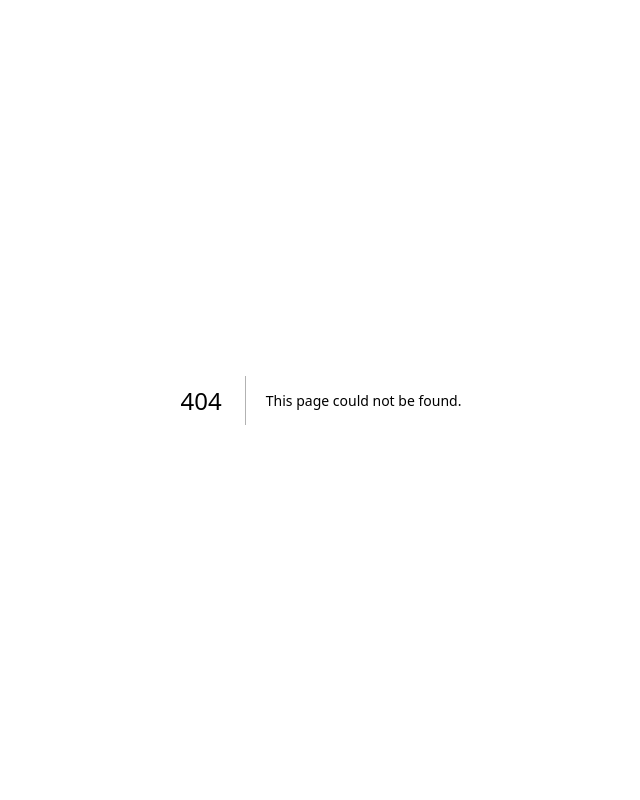
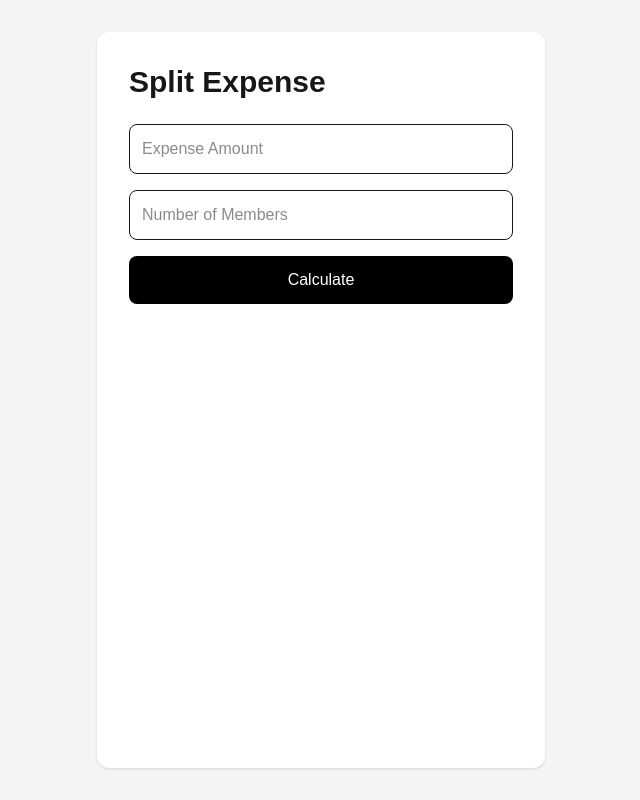
Before and after one commit to shengen13/splitnest, a Next.js app: page /split-expense in a window 1280 px wide. Before the commit this address had no page. Shown: the whole page, without its empty margins (319-959 px from the left). Built offline with nearby package versions, Linux system fonts and the light colour scheme.

Commit message:
add slpit expence

```diff
--- a/app/add-member/page.tsx
+++ b/app/add-member/page.tsx
@@ -0,0 +1,73 @@
+"use client";
+
+import { useEffect, useState } from "react";
+
+export default function AddMemberPage() {
+  const [memberName, setMemberName] = useState("");
+  const [members, setMembers] = useState<string[]>([]);
+
+  useEffect(() => {
+    const savedMembers = localStorage.getItem("members");
+
+    if (savedMembers) {
+      setMembers(JSON.parse(savedMembers));
+    }
+  }, []);
+
+  const handleAddMember = () => {
+    if (!memberName.trim()) return;
+
+    const updatedMembers = [...members, memberName];
+
+    setMembers(updatedMembers);
+
+    localStorage.setItem(
+      "members",
+      JSON.stringify(updatedMembers)
+    );
+
+    setMemberName("");
+  };
+
+  return (
+    <div className="min-h-screen bg-gray-100 p-8">
+      <div className="bg-white p-8 rounded-xl shadow max-w-md mx-auto">
+        <h1 className="text-3xl font-bold mb-6">
+          Add Member
+        </h1>
+
+        <input
+          type="text"
+          placeholder="Member Name"
+          value={memberName}
+          onChange={(e) => setMemberName(e.target.value)}
+          className="w-full border rounded-lg p-3 mb-4"
+        />
+
+        <button
+          onClick={handleAddMember}
+          className="w-full bg-black text-white py-3 rounded-lg"
+        >
+          Add Member
+        </button>
+      </div>
+
+      <div className="max-w-4xl mx-auto mt-10">
+        <h2 className="text-2xl font-bold mb-4">
+          Members
+        </h2>
+
+        <div className="grid gap-4">
+          {members.map((member, index) => (
+            <div
+              key={index}
+              className="bg-white p-5 rounded-xl shadow"
+            >
+              👤 {member}
+            </div>
+          ))}
+        </div>
+      </div>
+    </div>
+  );
+}
--- /dev/null
+++ b/app/split-expense/page.tsx
@@ -0,0 +1,63 @@
+"use client";
+
+import { useState } from "react";
+
+export default function SplitExpensePage() {
+  const [amount, setAmount] = useState("");
+  const [members, setMembers] = useState("");
+  const [result, setResult] = useState<number | null>(null);
+
+  const calculateSplit = () => {
+    const totalAmount = Number(amount);
+    const totalMembers = Number(members);
+
+    if (!totalAmount || !totalMembers) return;
+
+    setResult(totalAmount / totalMembers);
+  };
+
+  return (
+    <div className="min-h-screen bg-gray-100 p-8 flex justify-center">
+      <div className="bg-white p-8 rounded-xl shadow w-full max-w-md">
+        <h1 className="text-3xl font-bold mb-6">
+          Split Expense
+        </h1>
+
+        <input
+          type="number"
+          placeholder="Expense Amount"
+          value={amount}
+          onChange={(e) => setAmount(e.target.value)}
+          className="w-full border rounded-lg p-3 mb-4"
+        />
+
+        <input
+          type="number"
+          placeholder="Number of Members"
+          value={members}
+          onChange={(e) => setMembers(e.target.value)}
+          className="w-full border rounded-lg p-3 mb-4"
+        />
+
+        <button
+          onClick={calculateSplit}
+          className="w-full bg-black text-white py-3 rounded-lg"
+        >
+          Calculate
+        </button>
+
+        {result !== null && (
+          <div className="mt-6 bg-green-100 p-4 rounded-lg">
+            <h2 className="font-bold text-lg">
+              Each Person Owes
+            </h2>
+
+            <p className="text-2xl font-bold mt-2">
+              ₹{result.toFixed(2)}
+            </p>
+          </div>
+        )}
+      </div>
+    </div>
+  );
+}
```
